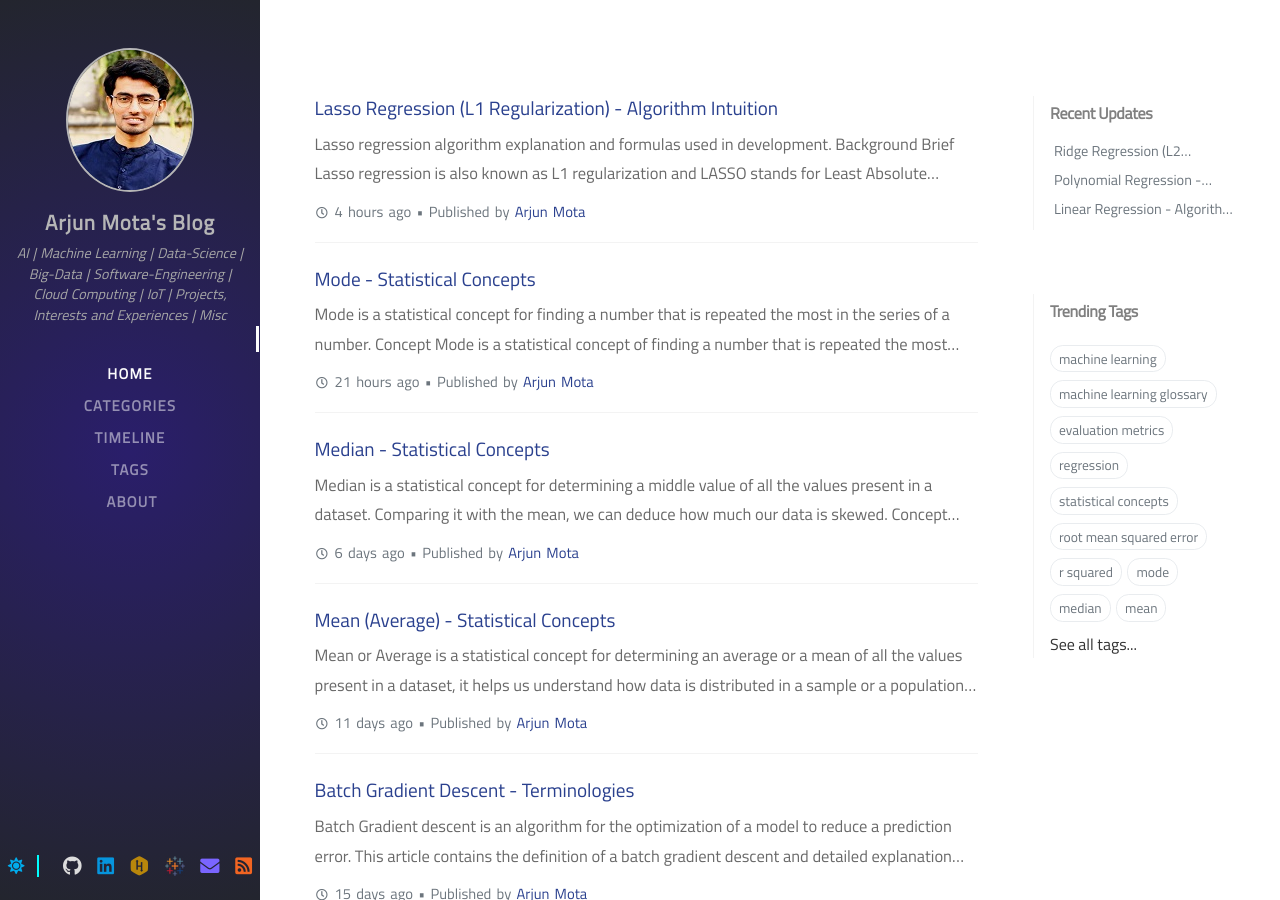
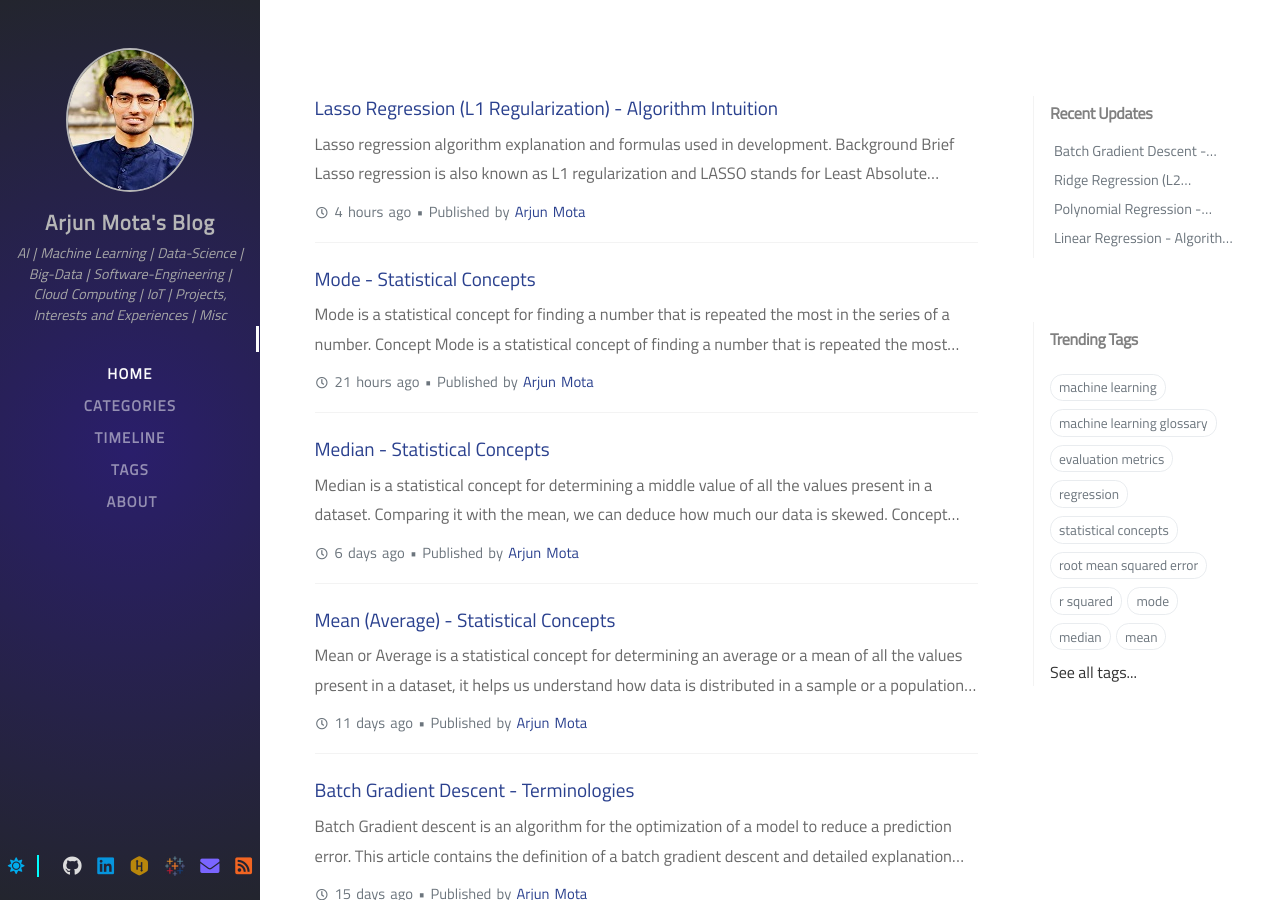
Before and after one commit to Arjun-Mota/arjun-mota.github.io, a Jekyll site: the page built from index.html, in a window 1280 px wide and 900 px high. Built offline with Jekyll 4.4.1, drawn with Linux system fonts in a browser that asks for light colours; nearby versions of some CDN libraries; some web fonts are replaced; the list of posts is cut into pages by our own code; comment, search, counter and statistics services are not loaded.

```diff
--- a/_data/updates.yml
+++ b/_data/updates.yml
@@ -7,3 +7,6 @@
 -
   filename: 'ridge-regression'
   lastmod: '2020-09-13 03:14:46 +0530'
+-
+  filename: 'batch-gradient-descent'
+  lastmod: '2020-09-27 20:28:53 +0530'
```
